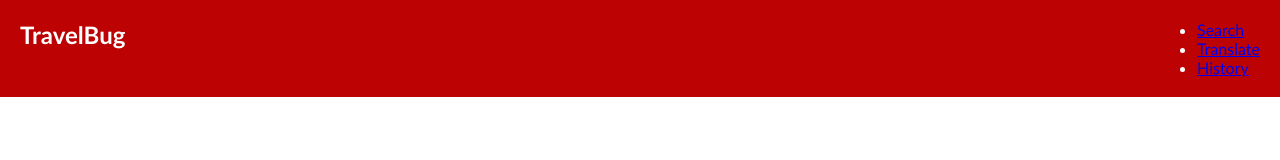
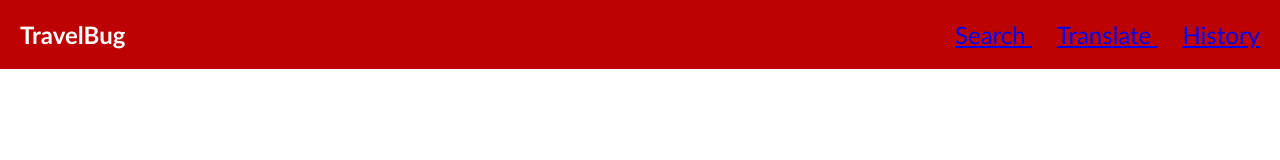
Before and after one commit to skwidhubz/travelbug-app, a plain HTML site: page index.html in a window 1280 px wide. Drawn offline with Linux system fonts and the light colour scheme.

Commit message:
Aligned the buttons in the header with the website name

```diff
--- a/assets/style.css
+++ b/assets/style.css
@@ -2,6 +2,16 @@
     box-sizing: border-box;
     padding: 0;
     margin: 0;
+}
+
+.header ul li {
+    display: inline;
+}
+
+.webNavigationButtons ul li {
+    margin-left: 25px;
+    position: relative;
+    font-size: x-large;
 }
 
 .header {
```
